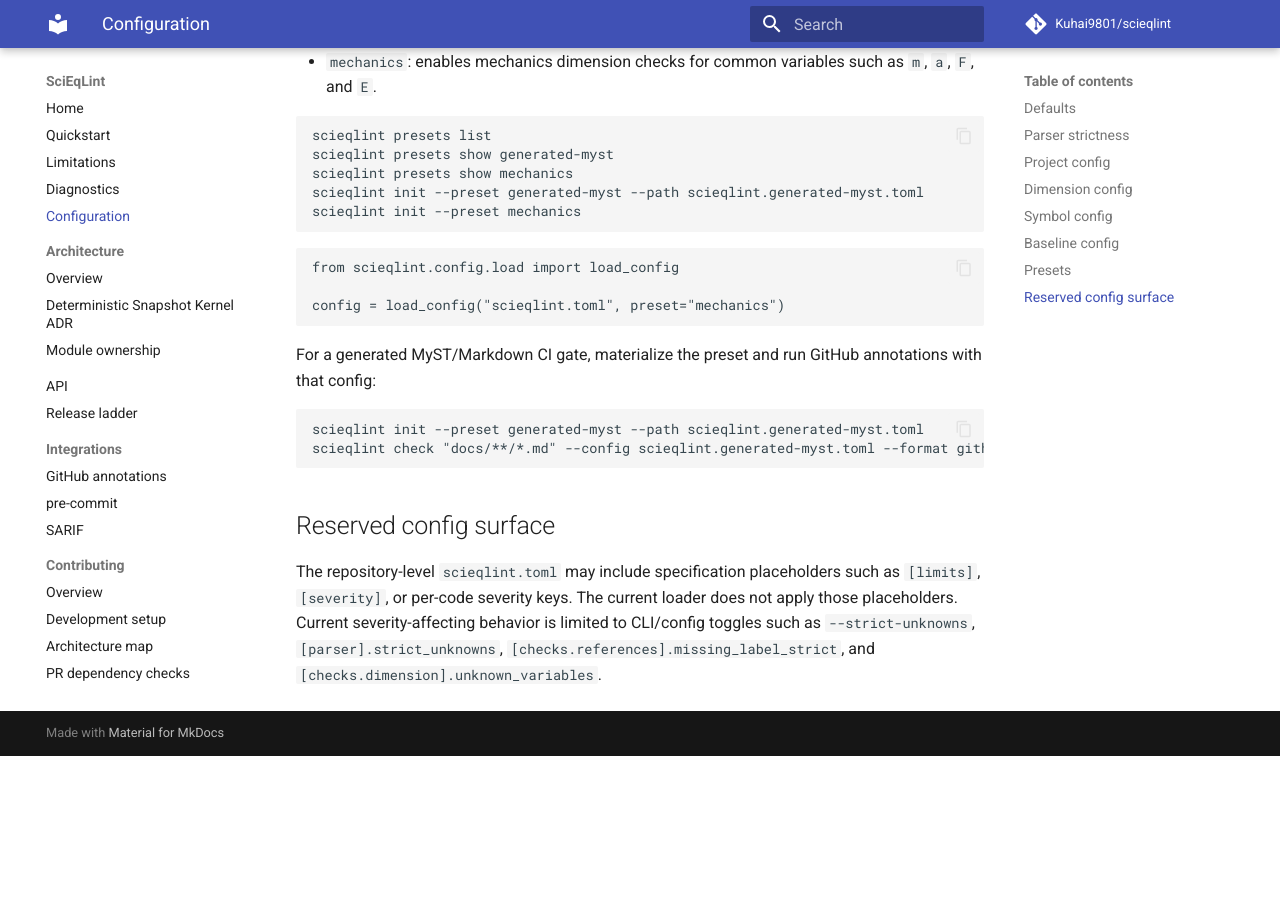
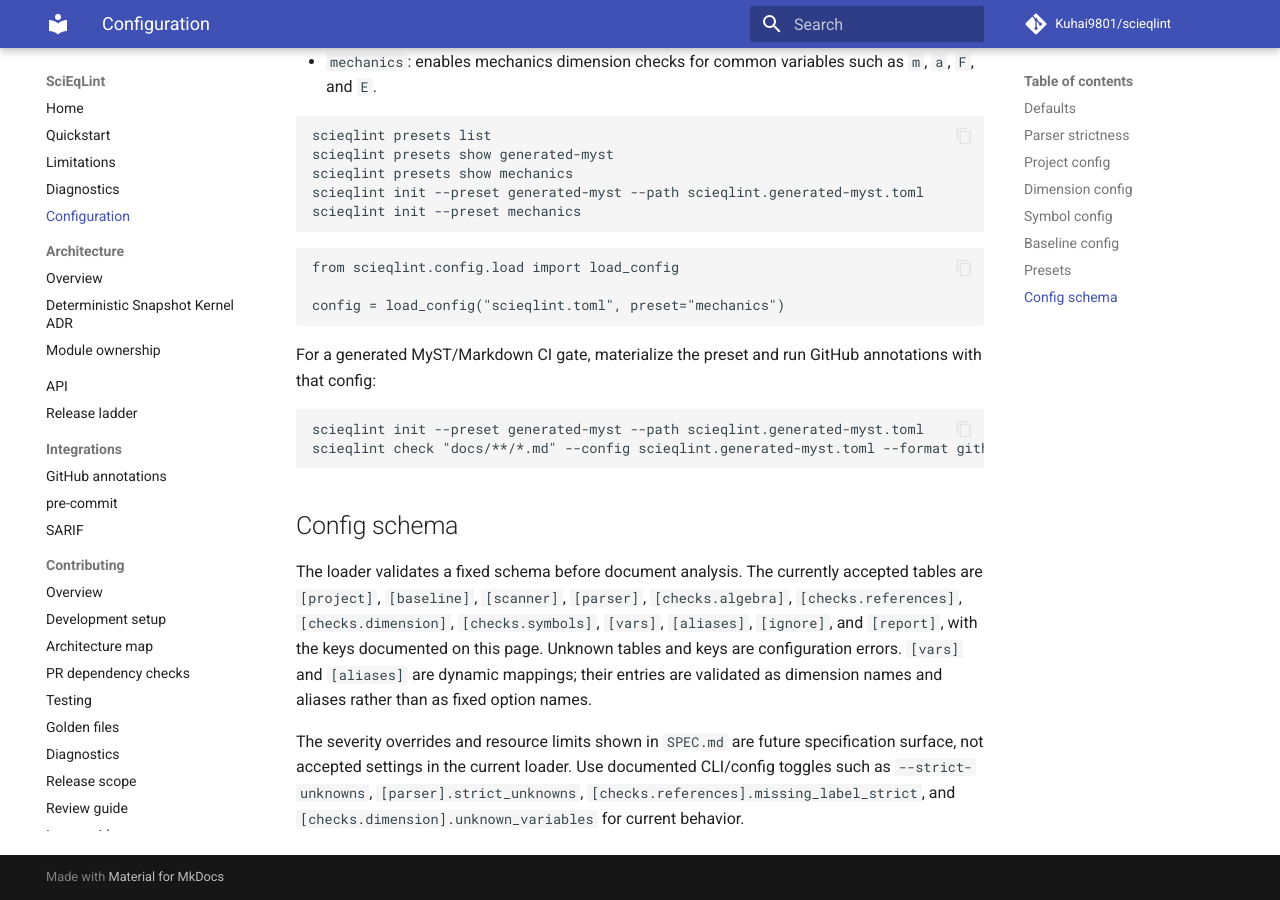
Before and after one commit to 1sgtpepper/scieqlint, an MkDocs documentation site: the page built from docs/configuration.md, in a window 1280 px wide and 900 px high, scrolled down 3787 px. Built offline with MkDocs 1.6.1 and Material for MkDocs 9.7.7, drawn with Linux system fonts in a browser that asks for light colours; comment, search, counter and statistics services are not loaded; before the commit the page ends 4543 px from its top, so only the background shows below that; some of the changed text lies outside the part shown.

Commit message:
Document fixed config schema

````diff
--- a/docs/configuration.md
+++ b/docs/configuration.md
@@ -79,8 +79,8 @@ strict_unknowns = true
 `strict_unknowns` escalates unsupported parser diagnostics such as `PARSE020`,
 `PARSE021`, and `PARSE022` from informational diagnostics to errors. Use it for
 generated-document gates where unsupported or garbled formula output should fail
-CI instead of being advisory. Other `[parser]` keys are reserved placeholders
-unless documented here.
+CI instead of being advisory. It is currently the only accepted key under
+`[parser]`.
 
 ## Project config
 
@@ -202,11 +202,18 @@ scieqlint init --preset generated-myst --path scieqlint.generated-myst.toml
 scieqlint check "docs/**/*.md" --config scieqlint.generated-myst.toml --format github
 ```
 
-## Reserved config surface
+## Config schema
 
-The repository-level `scieqlint.toml` may include specification placeholders such
-as `[limits]`, `[severity]`, or per-code severity keys. The current loader does
-not apply those placeholders. Current severity-affecting behavior is limited to
-CLI/config toggles such as `--strict-unknowns`, `[parser].strict_unknowns`,
-`[checks.references].missing_label_strict`, and
-`[checks.dimension].unknown_variables`.
+The loader validates a fixed schema before document analysis. The currently
+accepted tables are `[project]`, `[baseline]`, `[scanner]`, `[parser]`,
+`[checks.algebra]`, `[checks.references]`, `[checks.dimension]`,
+`[checks.symbols]`, `[vars]`, `[aliases]`, `[ignore]`, and `[report]`, with the
+keys documented on this page. Unknown tables and keys are configuration errors.
+`[vars]` and `[aliases]` are dynamic mappings; their entries are validated as
+dimension names and aliases rather than as fixed option names.
+
+The severity overrides and resource limits shown in `SPEC.md` are future
+specification surface, not accepted settings in the current loader. Use
+documented CLI/config toggles such as `--strict-unknowns`,
+`[parser].strict_unknowns`, `[checks.references].missing_label_strict`, and
+`[checks.dimension].unknown_variables` for current behavior.
````
Also changed, not shown: SPEC.md (+15 -10 lines).
